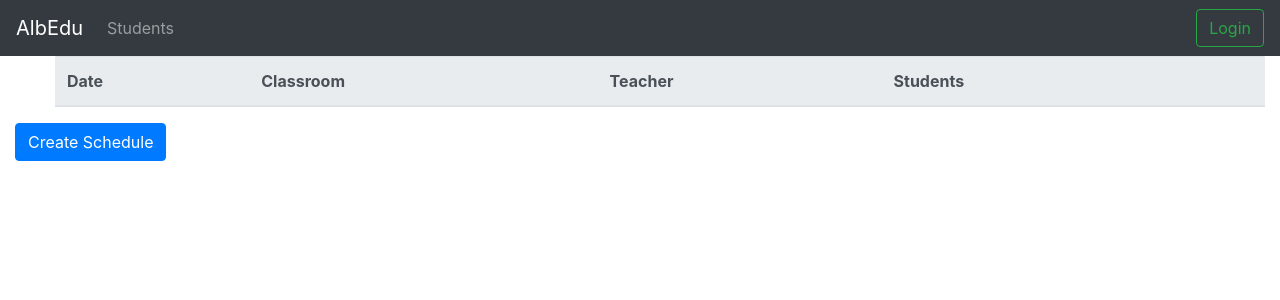
After one commit to RasiakDev/AlbEdu, a Django app: page /app/schedules/ in a window 1280 px wide. The commit adds this page. Shown: the top 300 px of the page. Run offline with Django 4.2, Linux system fonts and the light colour scheme; data that the repository does not hold is empty.

Commit message:
fix some schedule options

```diff
--- a/app/templates/classrooms/classroom_view.html
+++ b/app/templates/classrooms/classroom_view.html
@@ -1,5 +1,5 @@
 {% include "header.html" %}
-<div class="container p-0 my-3 border">
+<div class="container-fluid p-0 my-3 border" style="margin: 20px 30px 10px 30px;">
     <table class="table">
         <thead>
             <tr class="thead-light">
--- a/app/templates/header.html
+++ b/app/templates/header.html
@@ -23,7 +23,7 @@
 
           {% if perms.app.view_schedule %}
           <li class="nav-item">
-            <a class="nav-link" href="{% url 'classrooms'%}">Schedules</a>
+            <a class="nav-link" href="{% url 'schedules'%}">Schedules</a>
           </li>
           {% endif %}
         </ul>
--- /dev/null
+++ b/app/templates/schedules/schedule_view.html
@@ -0,0 +1,32 @@
+{% include "header.html" %}
+
+<div class="container-fluid">
+    <ul>
+        <table class="table">
+            <thead class="thead-light">
+                <tr>
+                    <th scope="col">Date</th>
+                    <th scope="col">Classroom</th>
+                    <th scope="col">Teacher</th>
+                    <th scope="col">Students</th>
+                    <th scope="col"></th>
+                </tr>
+            </thead>
+            <tbody>
+                {%for schedule in schedules%}
+                <tr>
+                    <td>{{schedule.get_week_day}} {{schedule.created}}</td>
+                    <td>{{schedule.classroom_id}}</td>
+                    <td>{{schedule.classroom_id.teacher_id}}</td>
+                    <td>{{schedule.get_students|length}}</td>
+                    <td><a href="{% url "classrooms" %}" class="btn btn-secondary" >View</a></td>
+
+                </tr>
+                {% endfor %}
+            </tbody>
+
+        </table>
+
+    </ul>
+    <a class="btn btn-primary" href="{% url "create_schedule" %}">Create Schedule</a>
+</div>
--- a/app/urls.py
+++ b/app/urls.py
@@ -1,7 +1,8 @@
 from django.urls import path, include
 from app.views.views import IndexView, SubmittableLoginView
-from app.views.students_view import StudentCreateView, StudentUpdateView, StudentDeleteView, student_view
+from app.views.students_view import StudentCreateView, StudentUpdateView, StudentDeleteView, student_view, StudentProfile
 from app.views.classroom_view import ClassroomCreateView, ClassroomView, ClassroomUpdateView
+from app.views.schedule_view import ScheduleView, CreateScheduleView
 from django.contrib.auth.views import LogoutView
 
 
@@ -9,11 +10,17 @@ urlpatterns = [
     path('', IndexView.as_view(), name='index'),
     path('accounts/login/', SubmittableLoginView.as_view(), name='login'),
     path('accounts/logout', LogoutView.as_view(), name='logout'),
-    path('student/', student_view, name='student'),
+
+    path('students/', student_view, name='student'),
+    path('student/<int:pk>', StudentProfile.as_view(), name='student_profile'),
     path('student/delete/<int:pk>', StudentDeleteView.as_view(), name="delete_student"),
     path('student/create', StudentCreateView.as_view(), name='create_student' ),
     path('student/update/<int:pk>', StudentUpdateView.as_view(), name='update_student'),
+
     path('classrooms/', ClassroomView.as_view(), name='classrooms'),
     path('classroom/create', ClassroomCreateView.as_view(), name='create_classroom'),
     path('classroom/update/<int:pk>', ClassroomUpdateView.as_view(), name='update_classroom'),
+
+    path('schedules/', ScheduleView.as_view(), name='schedules'),
+    path('schedules/create', CreateScheduleView.as_view(), name='create_schedule'),
 ]
--- /dev/null
+++ b/app/views/schedule_view.py
@@ -0,0 +1,20 @@
+from django.shortcuts import render
+from django.urls import reverse_lazy
+from app.forms import ScheduleForm
+from django.views.generic import CreateView, View, UpdateView
+from app.models import Schedule
+from django.contrib.auth.mixins import (
+  LoginRequiredMixin, PermissionRequiredMixin
+)
+
+class ScheduleView(View):
+    def get(self, request, *args, **kwargs):
+        context = {'schedules': Schedule.objects.all()}
+        return render(request, "schedules/schedule_view.html", context=context)
+
+
+
+class CreateScheduleView(CreateView):
+    form_class = ScheduleForm
+    template_name='schedules/create_schedule.html'
+    success_url = reverse_lazy('schedules')
```
Also changed, not shown: app/forms.py (+11 -2 lines), app/models.py (+25 -8 lines), app/templates/schedules/create_schedule.html (added, +7 -0 lines), app/templates/students/students_view.html (+2 -12 lines), app/views/classroom_view.py (+6 -1 lines), app/views/students_view.py (+6 -1 lines), app/migrations/0015_remove_schedule_created_and_more.py (added), app/migrations/0016_schedule_created_schedule_presence_list.py (added).
